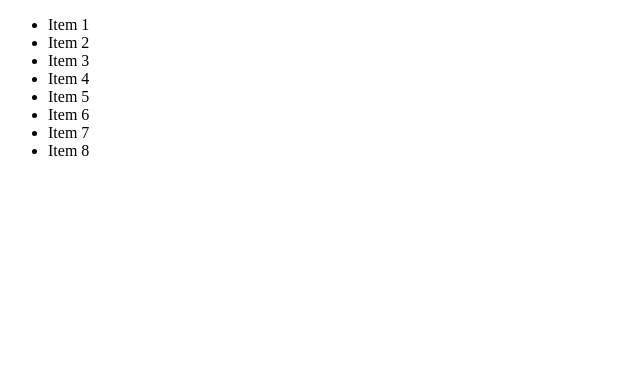
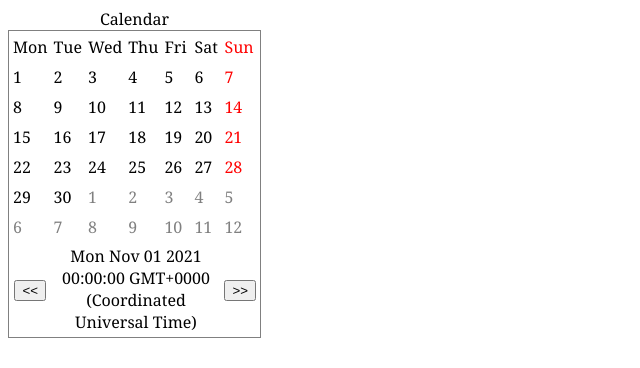
Before and after one commit to pecherczyk/calendar, a website built with webpack: page src/template/index.html in a window 1280 px wide. Shown: the whole page, without its empty margins (0-640 px from the left). Built offline with nearby package versions, Linux system fonts and the light colour scheme.

Commit message:
calendar table added

```diff
--- a/src/css/style.css
+++ b/src/css/style.css
@@ -1,3 +1,19 @@
-h1 {
+table.calendar {
+    font-family:Georgia, 'Times New Roman', Times, serif;
+    border: 1px solid gray;
+}
+table.calendar td {
+    /* border: 1px solid black; */
+    width: 24px;
+    height: 24px;
+    padding: 2px;
+}
+
+/* sunday red color */
+table.calendar tr td:nth-child(7) {
     color: red;
 }
+
+.calendar__buttons {
+    text-align: center;
+}
--- a/src/index.js
+++ b/src/index.js
@@ -1 +1,41 @@
+import './css/style.css'
 import Calendar from './Calendar'
+
+const january = new Calendar(11, 2021)
+
+const unix = january.getUnixTable()
+console.log(unix)
+
+/*
+* Get all td elements in Calendar table
+*/
+
+const tdNodes = document.querySelectorAll('td')
+
+tdNodes.forEach((el, index) => {
+  if (index > 6 && index < 49) {
+    const unixTime = unix[index - 7]
+    const date = new Date(unixTime * 1000)
+    el.innerHTML = date.getDate()
+
+    /*
+    CSS - change color of previous month and next month
+    */
+
+    if ((index > 6 && index < 14) && date.getDate() > 24) {
+      el.style.color = 'gray'
+    }
+    if ((index > 34) && date.getDate() < 15) {
+      el.style.color = 'gray'
+    }
+  }
+})
+
+/*
+* Change name of month
+*/
+
+const tableMonth = document.querySelector('td.calendar__month')
+tableMonth.innerHTML = january.fullDate
+
+console.log(tableMonth)
--- a/src/template/index.html
+++ b/src/template/index.html
@@ -6,16 +6,77 @@
 </head>
 <body>
   <div class="root">
-  <ul>
-    <li>Item 1</li>
-    <li>Item 2</li>
-    <li>Item 3</li>
-    <li>Item 4</li>
-    <li>Item 5</li>
-    <li>Item 6</li>
-    <li>Item 7</li>
-    <li>Item 8</li>
-  </ul>
+    <table class="calendar">
+      <caption class="calendar__caption">Calendar</caption>
+      <tr class="calendar__header">
+        <td>Mon</td>
+        <td>Tue</td>
+        <td>Wed</td>
+        <td>Thu</td>
+        <td>Fri</td>
+        <td>Sat</td>
+        <td>Sun</td>
+      </tr>
+        <tr class="calendar__1row">
+          <td class="1row__Mon">1</td>
+          <td class="1row__Tue">2</td>
+          <td class="1row__Wed">3</td>
+          <td class="1row__Thu">4</td>
+          <td class="1row__Fri">5</td>
+          <td class="1row__Sat">6</td>
+          <td class="1row__Sun">7</td>
+        </tr>
+        <tr class="calendar__2row">
+          <td class="2row__Mon">1</td>
+          <td class="2row__Tue">2</td>
+          <td class="2row__Wed">3</td>
+          <td class="2row__Thu">4</td>
+          <td class="2row__Fri">5</td>
+          <td class="2row__Sat">6</td>
+          <td class="2row__Sun">7</td>
+        </tr>
+        <tr class="calendar__3row">
+          <td class="3row__Mon">1</td>
+          <td class="3row__Tue">2</td>
+          <td class="3row__Wed">3</td>
+          <td class="3row__Thu">4</td>
+          <td class="3row__Fri">5</td>
+          <td class="3row__Sat">6</td>
+          <td class="3row__Sun">7</td>
+        </tr>
+        <tr class="calendar__4row">
+          <td class="4row__Mon">1</td>
+          <td class="4row__Tue">2</td>
+          <td class="4row__Wed">3</td>
+          <td class="4row__Thu">4</td>
+          <td class="4row__Fri">5</td>
+          <td class="4row__Sat">6</td>
+          <td class="4row__Sun">7</td>
+        </tr>
+        <tr class="calendar__5row">
+          <td class="5row__Mon">1</td>
+          <td class="5row__Tue">2</td>
+          <td class="5row__Wed">3</td>
+          <td class="5row__Thu">4</td>
+          <td class="5row__Fri">5</td>
+          <td class="5row__Sat">6</td>
+          <td class="5row__Sun">7</td>
+        </tr>
+        <tr class="calendar__6row">
+          <td class="6row__Mon">1</td>
+          <td class="6row__Tue">2</td>
+          <td class="6row__Wed">3</td>
+          <td class="6row__Thu">4</td>
+          <td class="6row__Fri">5</td>
+          <td class="6row__Sat">6</td>
+          <td class="6row__Sun">7</td>
+        </tr>
+      <tr class="calendar__buttons">
+        <td><button><<</button></td>
+        <td colspan="5" class="calendar__month">Month</td>
+        <td><button>>></button></td>
+      </tr>
+    </table>
   </div>
 </body>
 </html>
```
